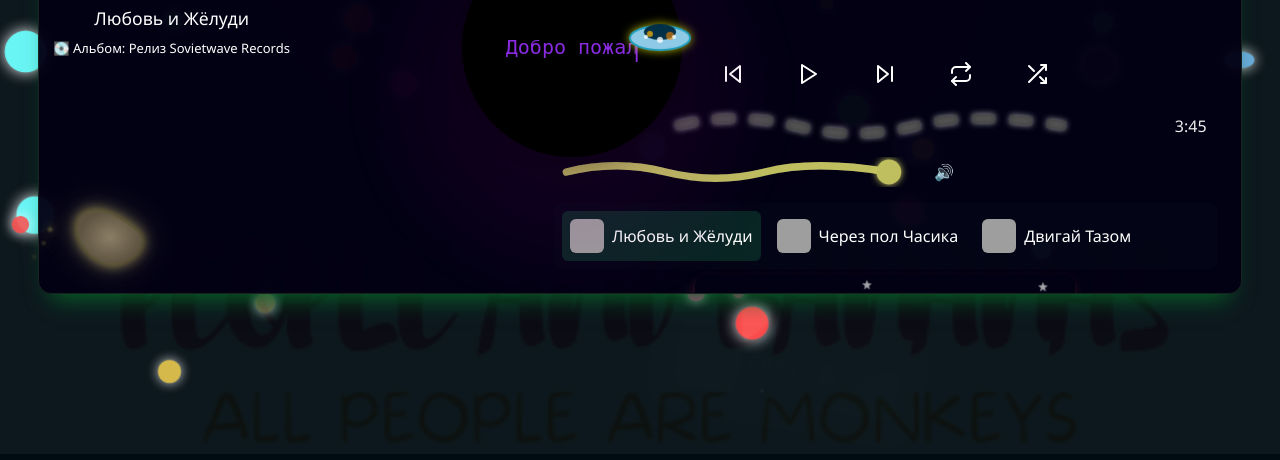
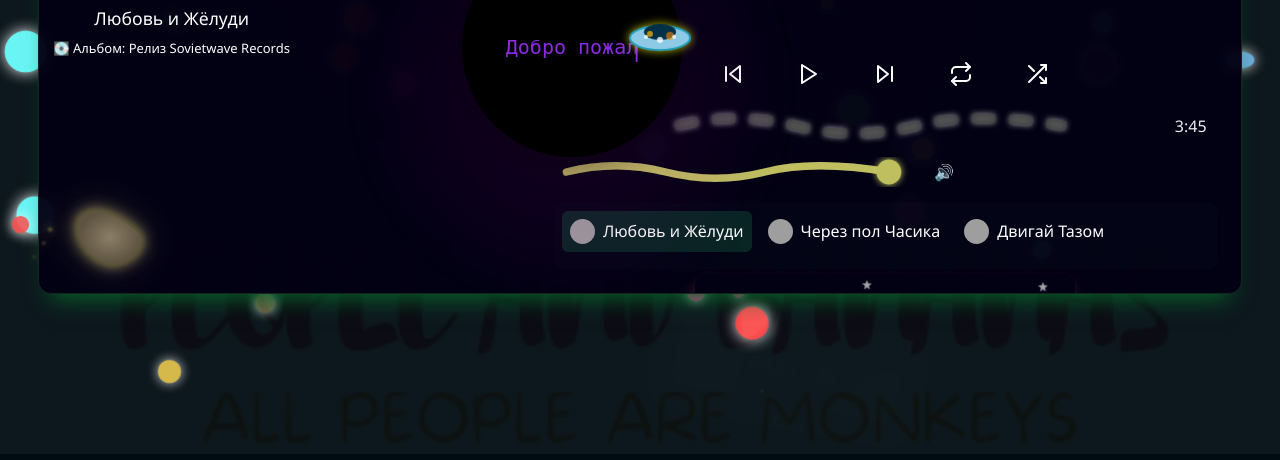
Before and after one commit to TumashenkaAliaksandr/uncle_bot, a Django app: page / in a window 1280 px wide. Shown: the part 346-806 px from the top of the page. Run offline with Django 5.2, Linux system fonts and the light colour scheme; data comes from the database, SQL or seed files in the repository; grey boxes are pictures that could not be loaded.

Commit message:
added new styles

```diff
--- a/botapp/static/botapp/static/css/player.css
+++ b/botapp/static/botapp/static/css/player.css
@@ -360,9 +360,9 @@ body::before {
 }
 
 .mini-cover {
-    width: 34px;
-    height: 34px;
-    border-radius: 6px;
+    width: 25px;
+    height: 25px;
+    border-radius: 25px !important;
     object-fit: cover;
 }
 
```
